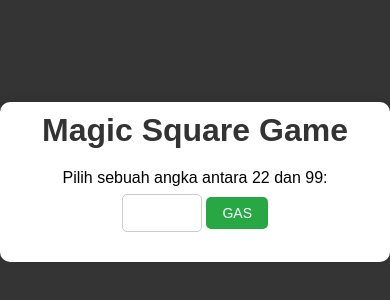
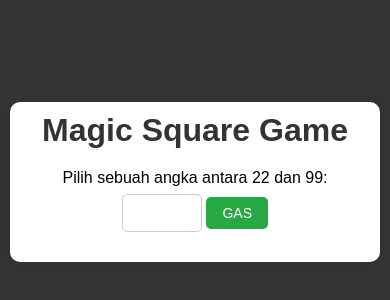
Before and after one commit to JimyNurmahesa/Permainan-Magic-Square, a plain HTML site: page index.html in a window 390 px wide. Shown: the part 240-540 px from the top of the page. Drawn offline with Linux system fonts and the light colour scheme.

Commit message:
perbarui

```diff
--- a/styles.css
+++ b/styles.css
@@ -22,7 +22,9 @@ body {
   box-shadow: 0 0 10px rgba(0, 0, 0, 0.1);
   text-align: center;
   max-width: 600px; /* Lebar maksimum kontainer */
-  width: 100%; /* Lebar kontainer mengisi layar */
+  width: calc(100% - 40px); /* Lebar kontainer mengisi layar dengan margin 20px di setiap sisi */
+  margin: 0 auto; /* Centering kontainer di tengah layar */
+  overflow: hidden; /* Mengatasi masalah overflow jika ada */
 }
 
 h1 {
@@ -99,6 +101,7 @@ button:hover {
 @media only screen and (max-width: 768px) {
   .container {
     padding: 10px;
+    width: calc(100% - 20px); /* Lebar kontainer dengan margin 10px di setiap sisi */
   }
 
   .result {
```
